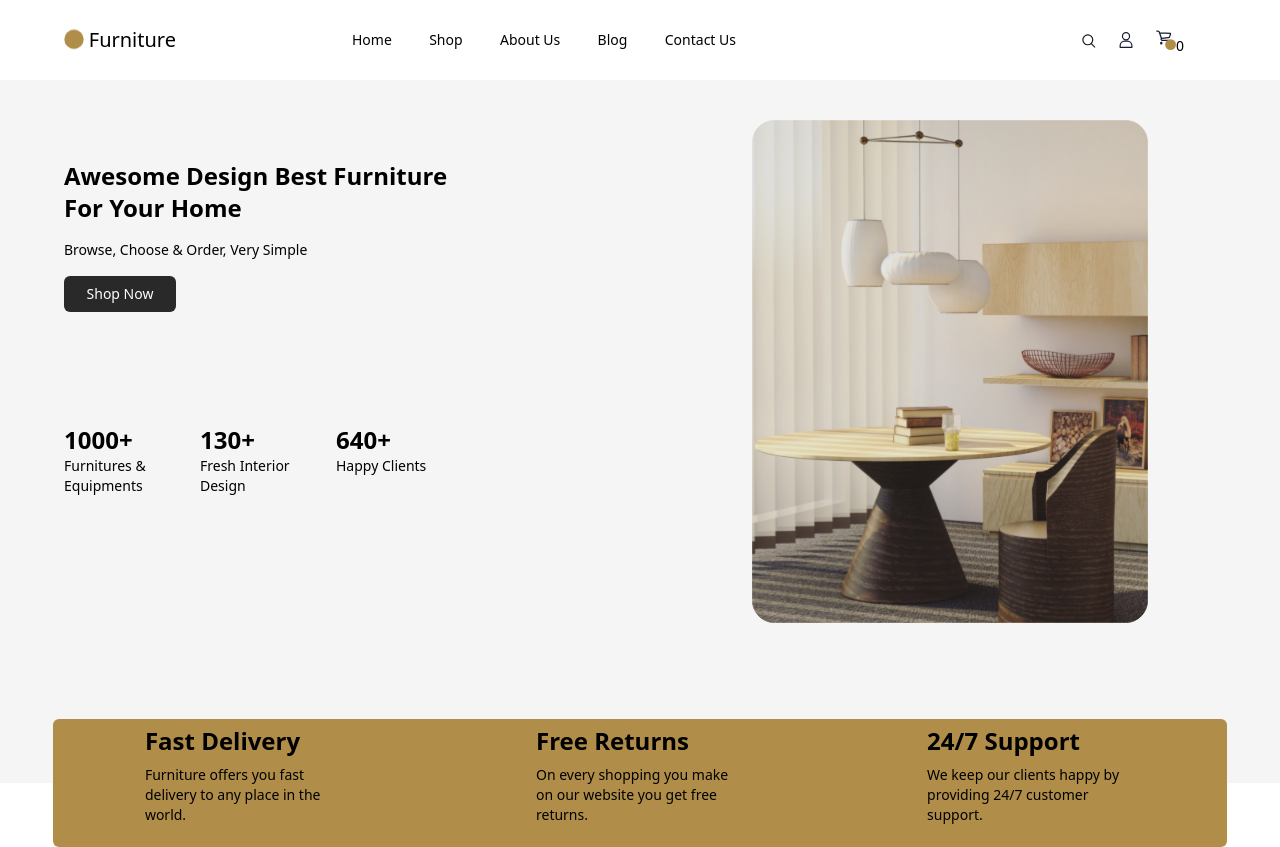
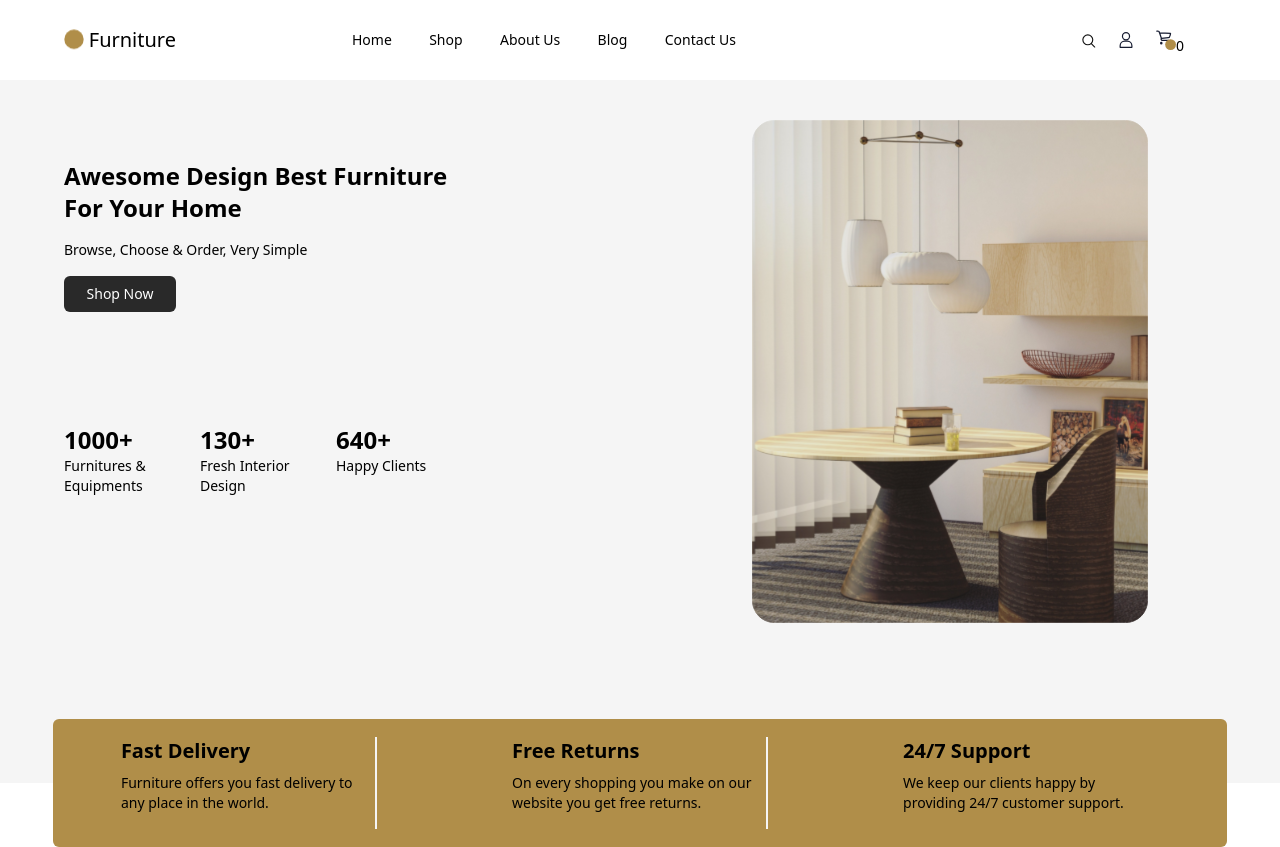
Before and after one commit to ForJessicaSake/React-Query-X-Jotai-Next-Ecommerce-Store, a React (Create React App) app: page / in a window 1280 px wide. Built offline with nearby package versions, Linux system fonts and the light colour scheme.

Commit message:
feat:Info section completed :)

```diff
--- a/src/elements/Header.tsx
+++ b/src/elements/Header.tsx
@@ -2,7 +2,7 @@ import React from "react";
 import Button from "../custom/Botton";
 import header from "../assets/header.svg"
 
-function Header() {
+const Header:React.FC=()=> {
   return (
     <header className="flex flex-col lg:flex-row justify-between pb-40 lg:pl-16 px-6 lg:px-0 pt-10 bg-Header">
     <figcaption className="">
--- a/src/elements/Info.tsx
+++ b/src/elements/Info.tsx
@@ -3,16 +3,16 @@ const Info:React.FC=()=>{
         <section className="lg:flex hidden justify-center -mt-16">
 
         <section className="bg-Brown h-32 lg:flex flex-row justify-around w-11/12 rounded-md items-center">
-        <div className="flex flex-col w-52 pb-4">
-            <h1 className="text-2xl font-semibold pb-2">Fast Delivery</h1>
+        <div className="flex flex-col w-64 pb-4 border-r-2 border-Header">
+            <h1 className="text-xl font-semibold pb-2">Fast Delivery</h1>
             <p className="text-sm font-light">Furniture offers you fast delivery to any place in the world.</p>
         </div>
-        <div className="flex flex-col w-52 pb-4">
-        <h1 className="text-2xl font-semibold pb-2">Free Returns</h1>
+        <div className="flex flex-col w-64 pb-4 border-r-2 border-Header">
+        <h1 className="text-xl font-semibold pb-2">Free Returns</h1>
             <p className="text-sm font-light">On every shopping you make on our website you get free returns.</p>
         </div>
-        <div className="flex flex-col w-52 pb-4">
-        <h1 className="text-2xl font-semibold pb-2">24/7 Support</h1>
+        <div className="flex flex-col w-64 pb-4">
+        <h1 className="text-xl font-semibold pb-2">24/7 Support</h1>
             <p className="text-sm font-light">We keep our clients happy by providing 24/7 customer support.</p>
         </div>
       </section>
```
